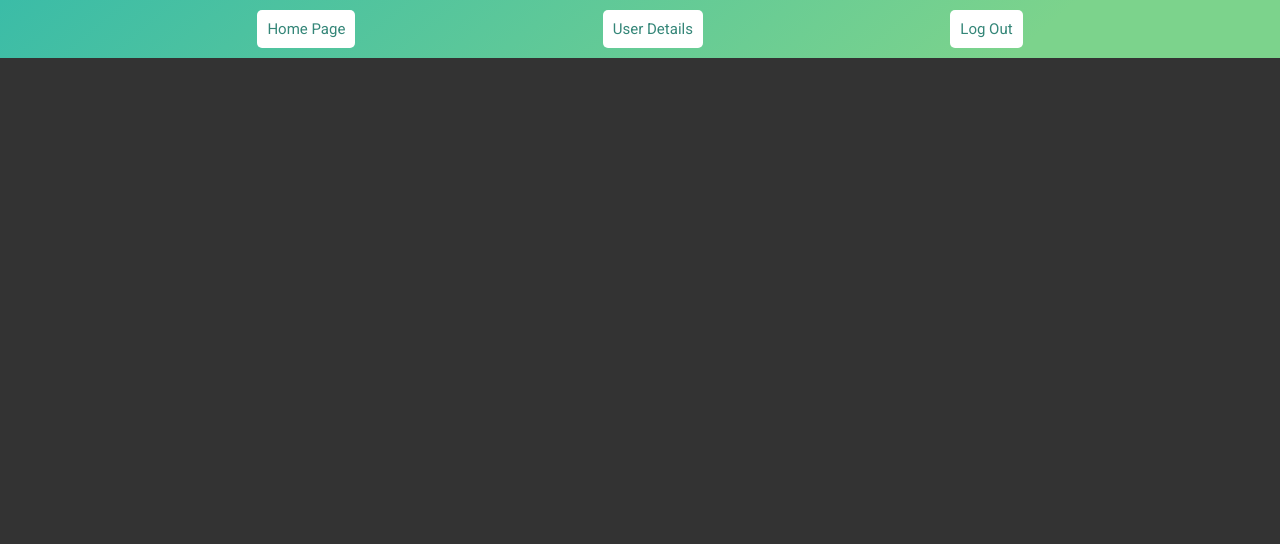
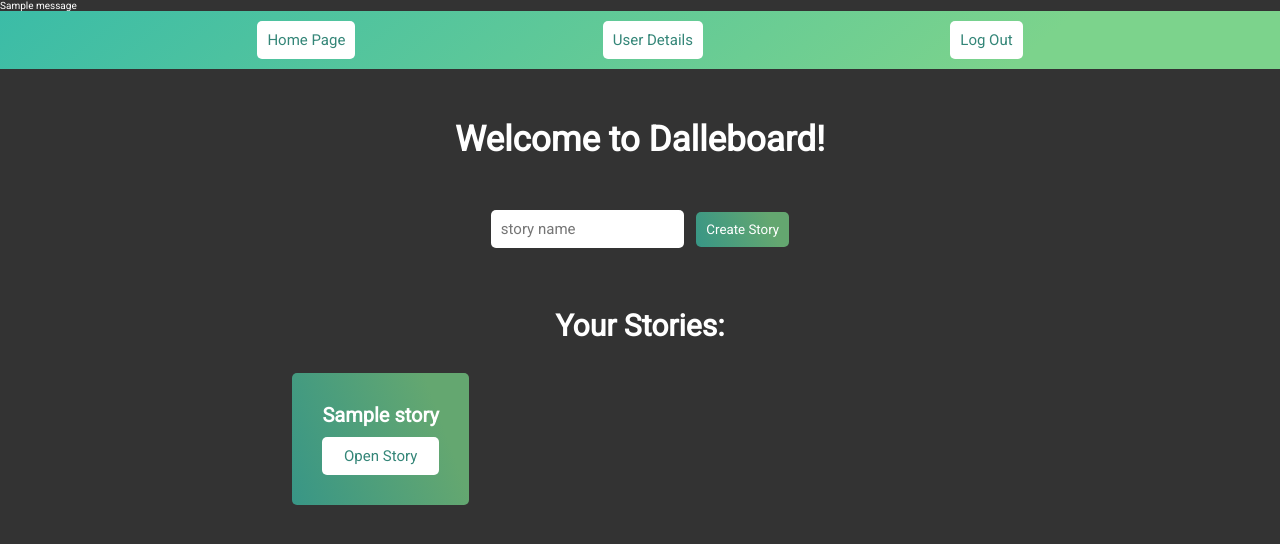
Before and after one commit to Taylor-Rem/specs-capstone, a Flask app: page / in a window 1280 px wide. Shown: the top 544 px of the page. Run offline with Flask 3, Linux system fonts and the light colour scheme; the visitor is signed in with stand-in values (Sample User, id 1); tables that the repository leaves empty hold one stand-in row (values such as "Sample post"); one stand-in notice (Sample message) is shown.

Commit message:
mvp complete, just need to get image gen and storyboard organization working

```diff
--- a/crud.py
+++ b/crud.py
@@ -11,13 +11,22 @@ def create_story(user_id, story_name):
   story = Story(user_id=user_id, story_name=story_name)
   return story
 
+def get_story_by_id(story_id):
+  return Story.query.get(story_id)
+
 def create_scene(story_id, scene_description):
   story = Scene(story_id=story_id, scene_description=scene_description)
   return story
 
+def get_scene_by_id(scene_id):
+  return Scene.query.get(scene_id)
+
 def create_storyboard(scene_id, storyboard_description, is_favorite):
   storyboard = Storyboard(scene_id=scene_id, storyboard_description=storyboard_description, is_favorite=is_favorite)
   return storyboard
+
+def get_storyboard_by_id(storyboard_id):
+  return Storyboard.query.get(storyboard_id)
 
 def create_image(storyboard_id, prompt, url, description):
   image = Image(storyboard_id=storyboard_id, prompt=prompt, url=url, description=description)
--- a/server.py
+++ b/server.py
@@ -1,18 +1,21 @@
 from flask import Flask, render_template, request, url_for, redirect, flash, session
 
 import crud
-from image_gen import create_custom_image
-from model import connect_to_db, db
+from model import connect_to_db, db, User
 
 app = Flask(__name__)
 app.secret_key = 'ai_overlords'
 
 @app.route('/')
 def homepage():
-  if 'email' in session:
-    email = session['email']
-    user = crud.get_user_by_email(email)
-    return render_template('homepage.html', user=user)
+  user = User.query.first()
+  if user is not None:
+    if 'email' in session:
+      email = session['email']
+      user = crud.get_user_by_email(email)
+      return render_template('homepage.html', user=user)
+    else:
+      return render_template('register_login.html')
   else:
     return render_template('register_login.html')
 
@@ -59,11 +62,65 @@ def user(user_id):
   user = crud.get_user_by_email(session['email'])
   return render_template('user_details.html', user=user)
 
-# @app.route('/create_image', methods=['POST'])
-# def create_image():
-#   prompt_input = request.form['prompt']
-#   image_url = create_custom_image(prompt_input)
-#   return redirect(url_for('homepage'))
+@app.route('/add_story', methods=['POST'])
+def add_story():
+  user = crud.get_user_by_email(session['email'])
+  user_id = user.user_id
+  story_name = request.form.get('story_name')
+  story = crud.create_story(user_id, story_name)
+  db.session.add(story)
+  db.session.commit()
+  return redirect('/')
+
+@app.route('/open_story/<int:story_id>')
+def open_story(story_id):
+  user = crud.get_user_by_email(session['email'])
+  story = crud.get_story_by_id(story_id)
+  return render_template('story_details.html', user=user, story=story)
+
+@app.route('/add_scene', methods=['POST'])
+def add_scene():
+  user = crud.get_user_by_email(session['email'])
+  scene_name = request.form.get('scene_name')
+  story_id = request.form.get('story_id')
+  scene = crud.create_scene(story_id, scene_name)
+  db.session.add(scene)
+  db.session.commit()
+  return redirect(f'/open_story/{story_id}')
+
+@app.route('/open_scene/<int:scene_id>')
+def open_scene(scene_id):
+  user = crud.get_user_by_email(session['email'])
+  scene = crud.get_scene_by_id(scene_id)
+  return render_template('scene_details.html', user=user, scene=scene)
+
+@app.route('/add_storyboard', methods=['POST'])
+def add_storyboard():
+  user = crud.get_user_by_email(session['email'])
+  scene_id = request.form.get('scene_id')
+  storyboard_description = request.form.get('storyboard_description')
+  is_favorite = False
+  storyboard = crud.create_storyboard(scene_id, storyboard_description, is_favorite)
+  db.session.add(storyboard)
+  db.session.commit()
+  return redirect(f'/open_scene/{scene_id}')
+
+@app.route('/open_storyboard/<int:storyboard_id>')
+def open_storyboard(storyboard_id):
+  user = crud.get_user_by_email(session['email'])
+  storyboard = crud.get_storyboard_by_id(storyboard_id)
+  return render_template('storyboard_details.html', user=user, storyboard=storyboard)
+
+@app.route('/create_image', methods=['POST'])
+def create_image():
+  storyboard_id = request.form['storyboard_id']
+  prompt = request.form['prompt']
+  description = request.form['description']
+  url = request.form['url']
+  image = crud.create_image(storyboard_id, prompt, url, description)
+  db.session.add(image)
+  db.session.commit()
+  return redirect(f'/open_storyboard/{storyboard_id}')
 
 if __name__ == '__main__':
   connect_to_db(app)
--- a/static/base.css
+++ b/static/base.css
@@ -13,6 +13,7 @@ body {
 button {
   color: black;
   padding: 1rem;
+  border: none;
 }
 button:hover {
   cursor: pointer;
@@ -32,24 +33,21 @@ nav {
   background: linear-gradient(140deg, #3bbca7 0%, #7cd38c 80%);
   padding: 1rem;
 }
-a {
-  text-decoration: none;
-  background-color: white;
-  border-radius: 5px;
-  padding: 1rem;
-  font-size: 1.5rem;
-  color: #348678;
-  transition: all 0.3s;
-}
 a:hover {
   color: #224943;
   transition: all 0.3s;
   border-radius: 15px;
 }
+main {
+  display: flex;
+  flex-direction: column;
+  align-items: center;
+  gap: 5rem;
+  margin-top: 5rem;
+}
 .welcome {
   text-align: center;
-  margin-top: 5rem;
-  font-size: 5rem;
+  font-size: 3.5rem;
 }
 #register-login-container {
   font-size: 1.5rem;
@@ -69,3 +67,51 @@ a:hover {
   background: linear-gradient(140deg, #3bbca7 0%, #7cd38c 80%);
   border-radius: 5px;
 }
+.create-input {
+  font-size: 1.5rem;
+  padding: 1rem;
+  border-radius: 5px;
+  border: none;
+  margin-right: 1rem;
+}
+.green-button {
+  background: linear-gradient(70deg, #389686 0%, #64a770 80%);
+  border-radius: 5px;
+  border: none;
+  color: white;
+}
+.white-button {
+  text-decoration: none;
+  background-color: white;
+  border-radius: 5px;
+  padding: 1rem;
+  font-size: 1.5rem;
+  color: #348678;
+  transition: all 0.3s;
+}
+.tables-container {
+  display: grid;
+  grid-template-columns: repeat(3, 1fr);
+  width: 60vw;
+  gap: 1rem;
+  justify-items: center;
+}
+.table-container {
+  background: linear-gradient(70deg, #389686 0%, #64a770 80%);
+  padding: 3rem;
+  border-radius: 5px;
+  text-align: center;
+  display: flex;
+  flex-direction: column;
+  gap: 1rem;
+}
+.your-table {
+  display: flex;
+  justify-content: center;
+  font-size: 3rem;
+  margin-bottom: -2rem;
+}
+#image-gen-form {
+  display: flex;
+  flex-direction: column;
+}
--- a/templates/base.html
+++ b/templates/base.html
@@ -15,11 +15,21 @@
     {% block head %}{% endblock %}
   </head>
   <body>
-    {% if 'email' in session %}
+    {% with messages = get_flashed_messages() %} {% if messages %}
+    <ul class="flashes">
+      {% for message in messages %}
+      <li>{{ message }}</li>
+      {% endfor %}
+    </ul>
+    {% endif %} {% endwith %} {% if 'email' in session %}
     <nav>
-      <a href="{{ url_for('homepage') }}">Home Page</a>
-      <a href="{{ url_for('user', user_id=user.user_id) }}">User Details</a>
-      <a href="{{ url_for('logout') }}">Log Out</a>
+      <a class="white-button" href="{{ url_for('homepage') }}">Home Page</a>
+      {% if user %}
+      <a class="white-button" href="{{ url_for('user', user_id=user.user_id) }}"
+        >User Details</a
+      >
+      {% endif %}
+      <a class="white-button" href="{{ url_for('logout') }}">Log Out</a>
     </nav>
     {% endif %} {% block body %}{% endblock %}
   </body>
--- a/templates/homepage.html
+++ b/templates/homepage.html
@@ -1,4 +1,30 @@
 {% extends 'base.html' %} {% block title %} Capstone {% endblock %} {% block
 body %}
-<div class="story-container"></div>
+<main>
+  <h1 class="welcome">Welcome to Dalleboard!</h1>
+  <div class="add-container">
+    <form class="add-form" action="/add_story" method="POST">
+      <input
+        class="create-input"
+        type="text"
+        name="story_name"
+        placeholder="story name"
+      />
+      <button class="green-button">Create Story</button>
+    </form>
+  </div>
+  <h1 class="your-table">Your Stories:</h1>
+  <div class="tables-container">
+    {% for story in user.stories %}
+    <div class="table-container">
+      <h1>{{story.story_name}}</h1>
+      <a
+        class="white-button"
+        href="{{ url_for('open_story', story_id=story.story_id) }}"
+        >Open Story</a
+      >
+    </div>
+    {% endfor %}
+  </div>
+</main>
 {% endblock %}
```
Also changed, not shown: model.py (+9 -1 lines), templates/image_gen.html (deleted, +0 -8 lines), templates/scene_details.html (added, +31 -0 lines), templates/story_details.html (added, +31 -0 lines), templates/storyboard_details.html (added, +29 -0 lines).
